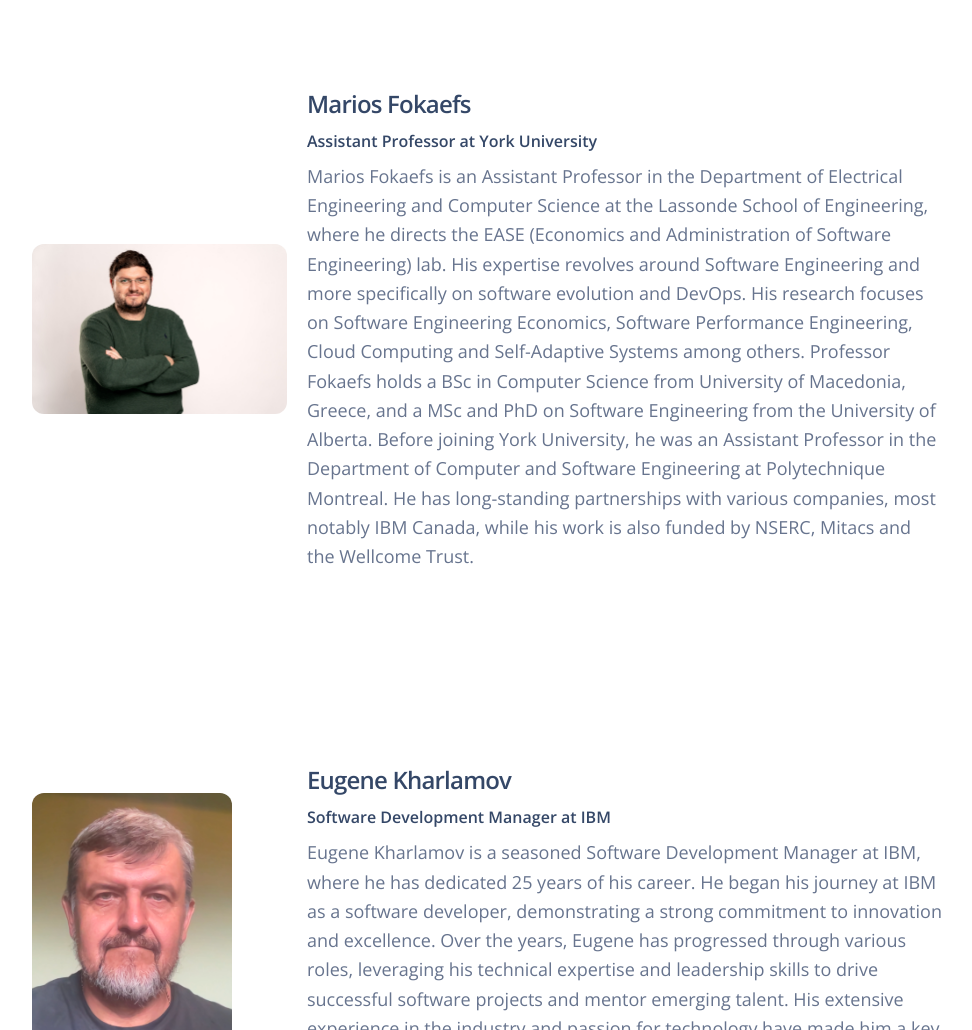
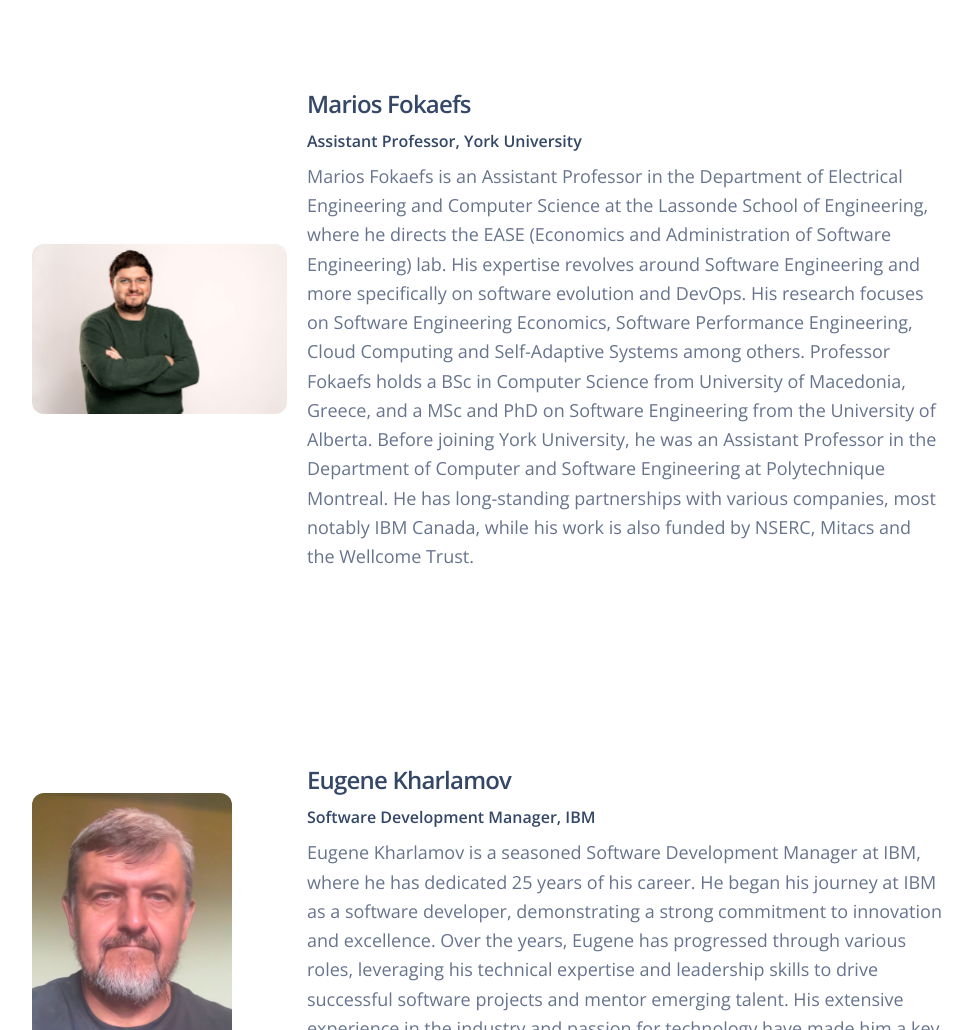
Before and after one commit to yorku-ease/SENGEC, a website: page 2025/organizers.html in a window 1280 px wide. Shown: the part 560-1590 px from the top of the page, without its empty margins (62-1034 px from the left). Drawn offline with nearby package versions, Linux system fonts and the light colour scheme; some packages are replaced by stand-ins of ours.

Commit message:
update organizers

```diff
--- a/2025/organizers.html
+++ b/2025/organizers.html
@@ -170,7 +170,7 @@
 
                             </div>
                             <div class="d-flex justify-content-between align-items-center mb-2">
-                                <h6 class="mb-0">Assistant Professor at York University</h6>
+                                <h6 class="mb-0">Assistant Professor, York University</h6>
 
 
                             </div>
@@ -207,7 +207,7 @@
 
                             </div>
                             <div class="d-flex justify-content-between align-items-center mb-2">
-                                <h6 class="mb-0">Software Development Manager at IBM</h6>
+                                <h6 class="mb-0">Software Development Manager, IBM</h6>
 
 
                             </div>
```
